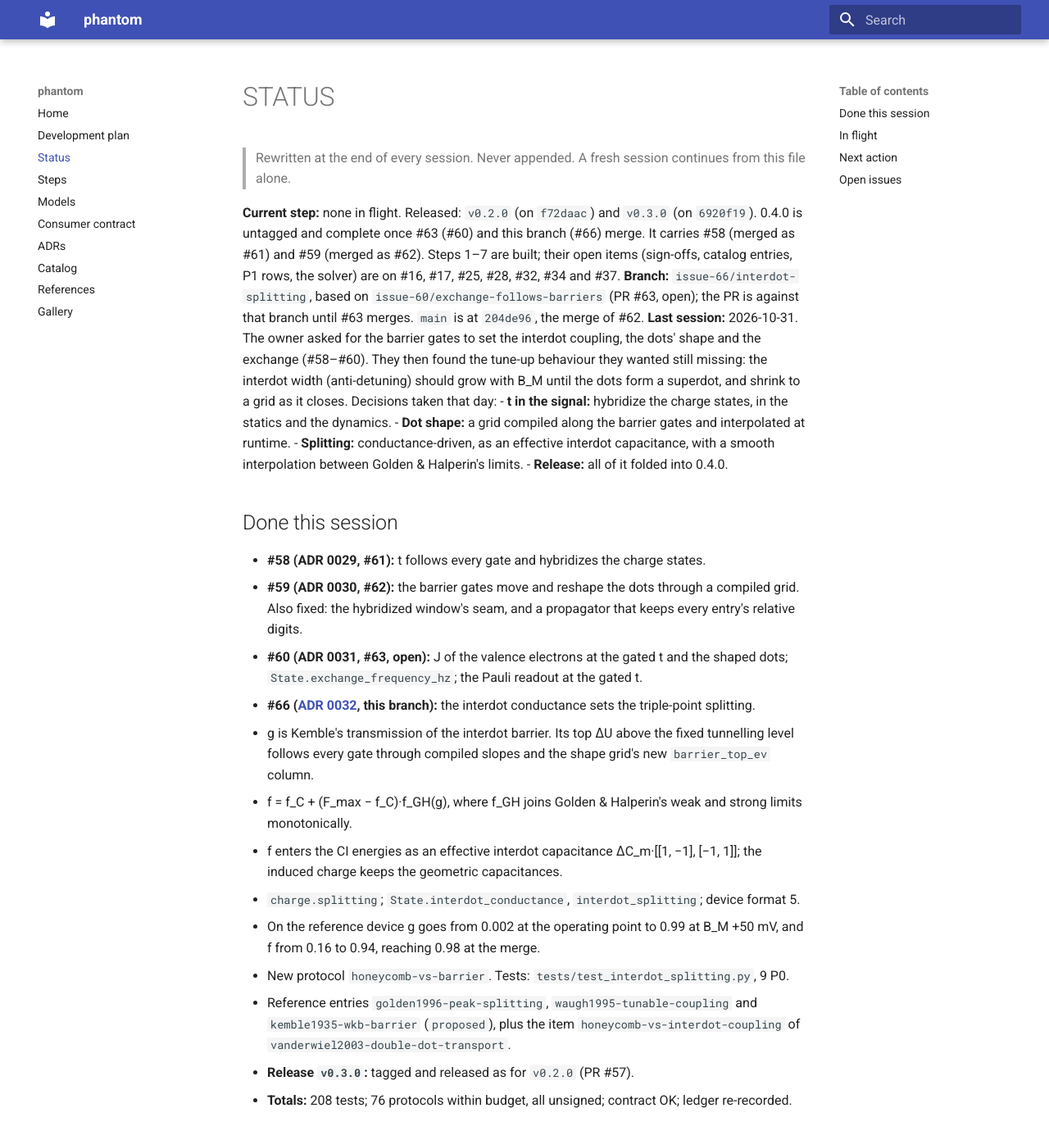
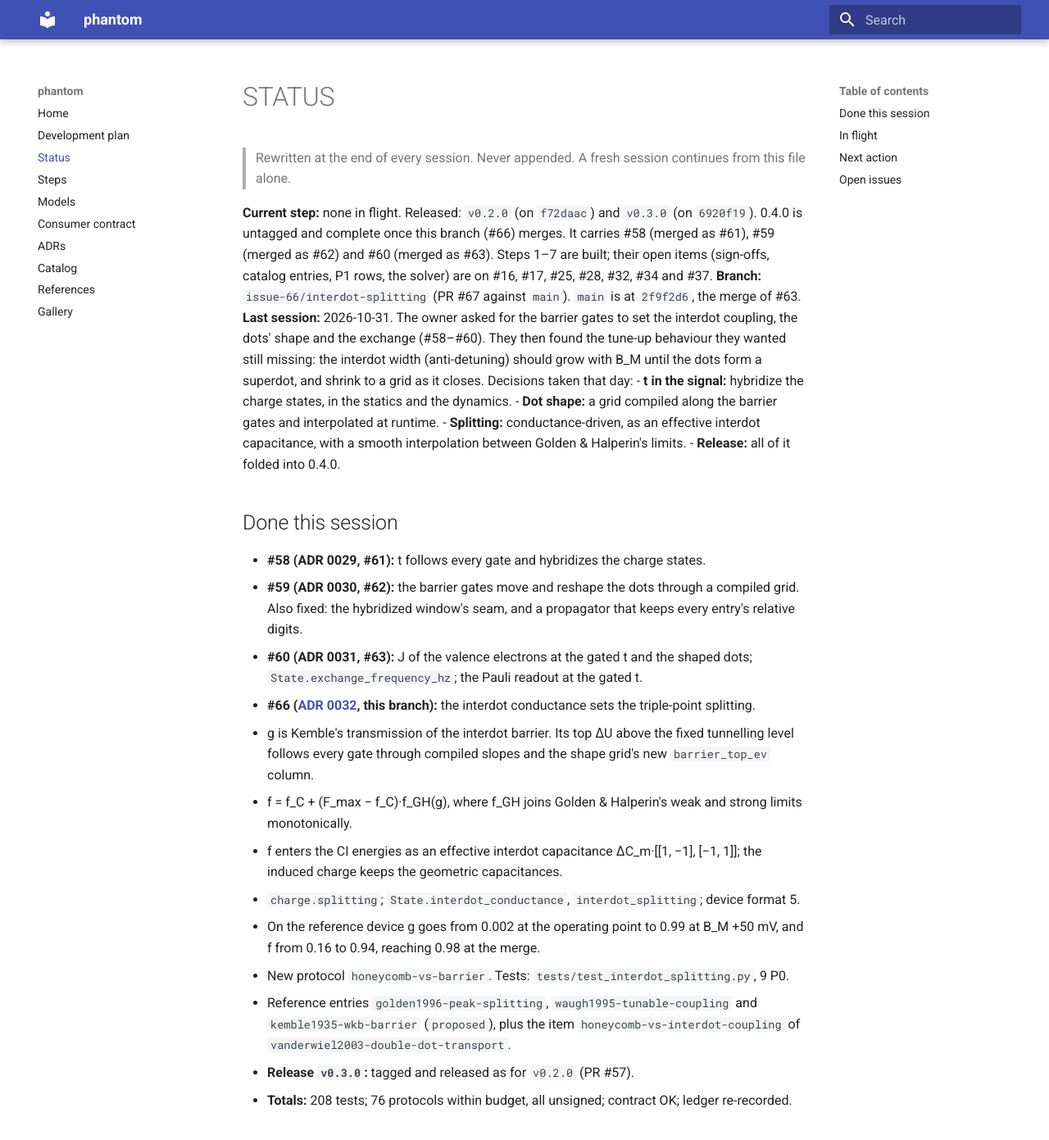
Before and after one commit to CowboyQuantum/phantom, an MkDocs documentation site: the page built from docs/STATUS.md, in a window 1280 px wide and 1400 px high. Shown: the top 1391 px of the window at 82% size. Built offline with MkDocs 1.6.1 and Material for MkDocs 9.7.7, drawn with Linux system fonts in a browser that asks for light colours; some of the changed text lies outside the part shown.

Commit message:
docs(status): #63 merged; #67 against main (#66)
Co-Authored-By: Claude Opus 5.5 <noreply@anthropic.com>

```diff
--- a/docs/STATUS.md
+++ b/docs/STATUS.md
@@ -3,11 +3,10 @@
 > Rewritten at the end of every session. Never appended. A fresh session continues from this file alone.
 
 **Current step:** none in flight. Released: `v0.2.0` (on `f72daac`) and `v0.3.0` (on `6920f19`). 0.4.0 is
-untagged and complete once #63 (#60) and this branch (#66) merge. It carries #58 (merged as #61) and #59
-(merged as #62). Steps 1–7 are built; their open items (sign-offs, catalog entries, P1 rows, the solver)
+untagged and complete once this branch (#66) merges. It carries #58 (merged as #61), #59 (merged as #62)
+and #60 (merged as #63). Steps 1–7 are built; their open items (sign-offs, catalog entries, P1 rows, the solver)
 are on #16, #17, #25, #28, #32, #34 and #37.
-**Branch:** `issue-66/interdot-splitting`, based on `issue-60/exchange-follows-barriers` (PR #63, open);
-the PR is against that branch until #63 merges. `main` is at `204de96`, the merge of #62.
+**Branch:** `issue-66/interdot-splitting` (PR #67 against `main`). `main` is at `2f9f2d6`, the merge of #63.
 **Last session:** 2026-10-31. The owner asked for the barrier gates to set the interdot coupling, the dots'
 shape and the exchange (#58–#60). They then found the tune-up behaviour they wanted still missing: the
 interdot width (anti-detuning) should grow with B_M until the dots form a superdot, and shrink to a grid as
@@ -22,7 +21,7 @@ it closes. Decisions taken that day:
 - **#58 (ADR 0029, #61):** t follows every gate and hybridizes the charge states.
 - **#59 (ADR 0030, #62):** the barrier gates move and reshape the dots through a compiled grid. Also
   fixed: the hybridized window's seam, and a propagator that keeps every entry's relative digits.
-- **#60 (ADR 0031, #63, open):** J of the valence electrons at the gated t and the shaped dots;
+- **#60 (ADR 0031, #63):** J of the valence electrons at the gated t and the shaped dots;
   `State.exchange_frequency_hz`; the Pauli readout at the gated t.
 - **#66 ([ADR 0032](adr/0032-the-interdot-conductance-sets-the-triple-point-splitting.md), this
   branch):** the interdot conductance sets the triple-point splitting.
@@ -43,11 +42,10 @@ it closes. Decisions taken that day:
 - **Totals:** 208 tests; 76 protocols within budget, all unsigned; contract OK; ledger re-recorded.
 
 ## In flight
-- PR #63 (#60): green; waits for the owner's merge.
-- This branch's PR (#66): waits for the owner's review of `honeycomb-vs-barrier`.
+- PR #67 (#66): waits for the owner's review of `honeycomb-vs-barrier`.
 
 ## Next action
-The owner reviews #63 and this PR. After both merge, 0.4.0 is complete. Its tag and qdt's pin are the
+The owner reviews #67. After it merges, 0.4.0 is complete. Its tag and qdt's pin are the
 owner's decisions. The owner should also confirm or correct the four `proposed` reference entries and
 items (the DOIs are from memory).
 
```
